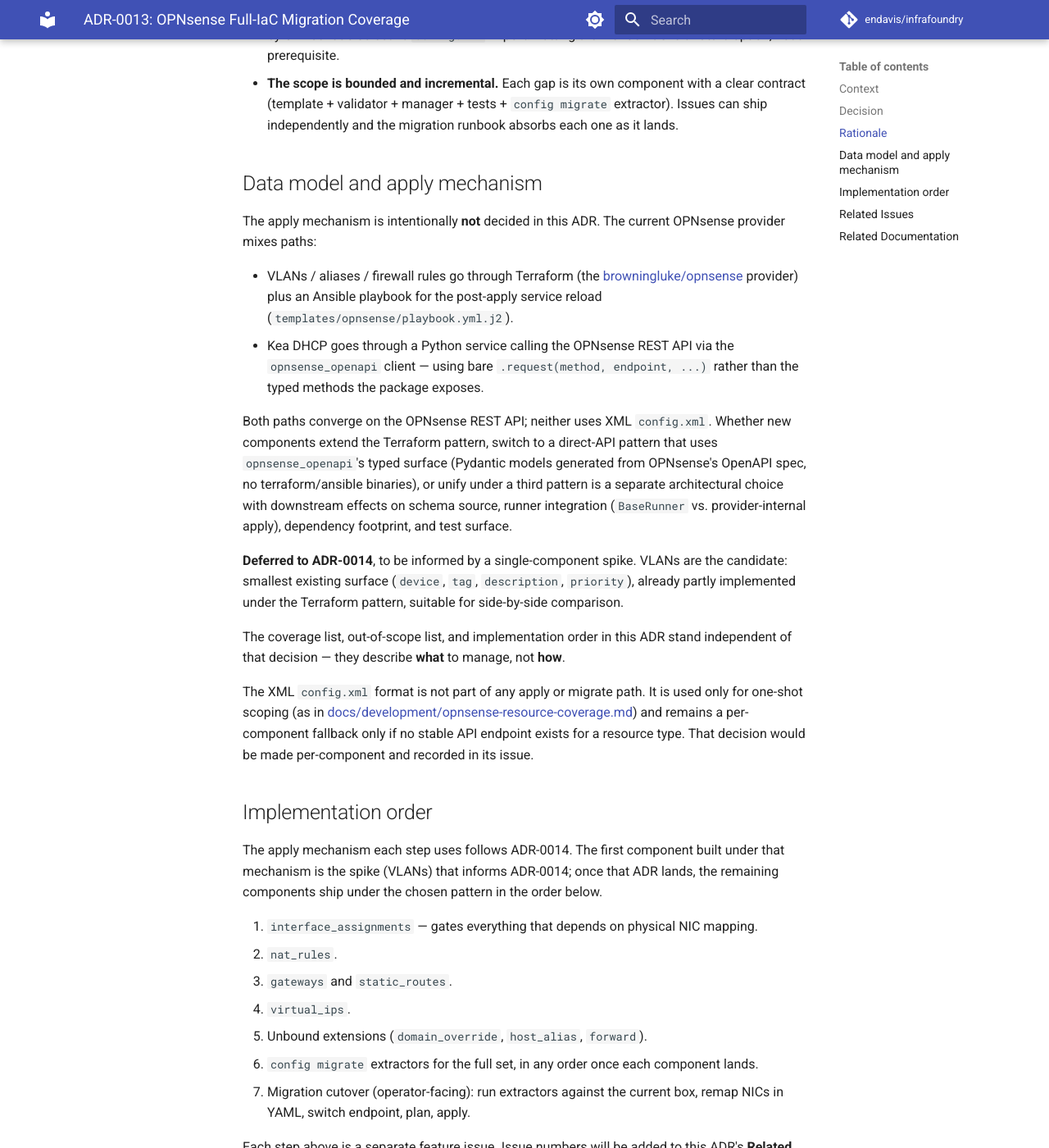
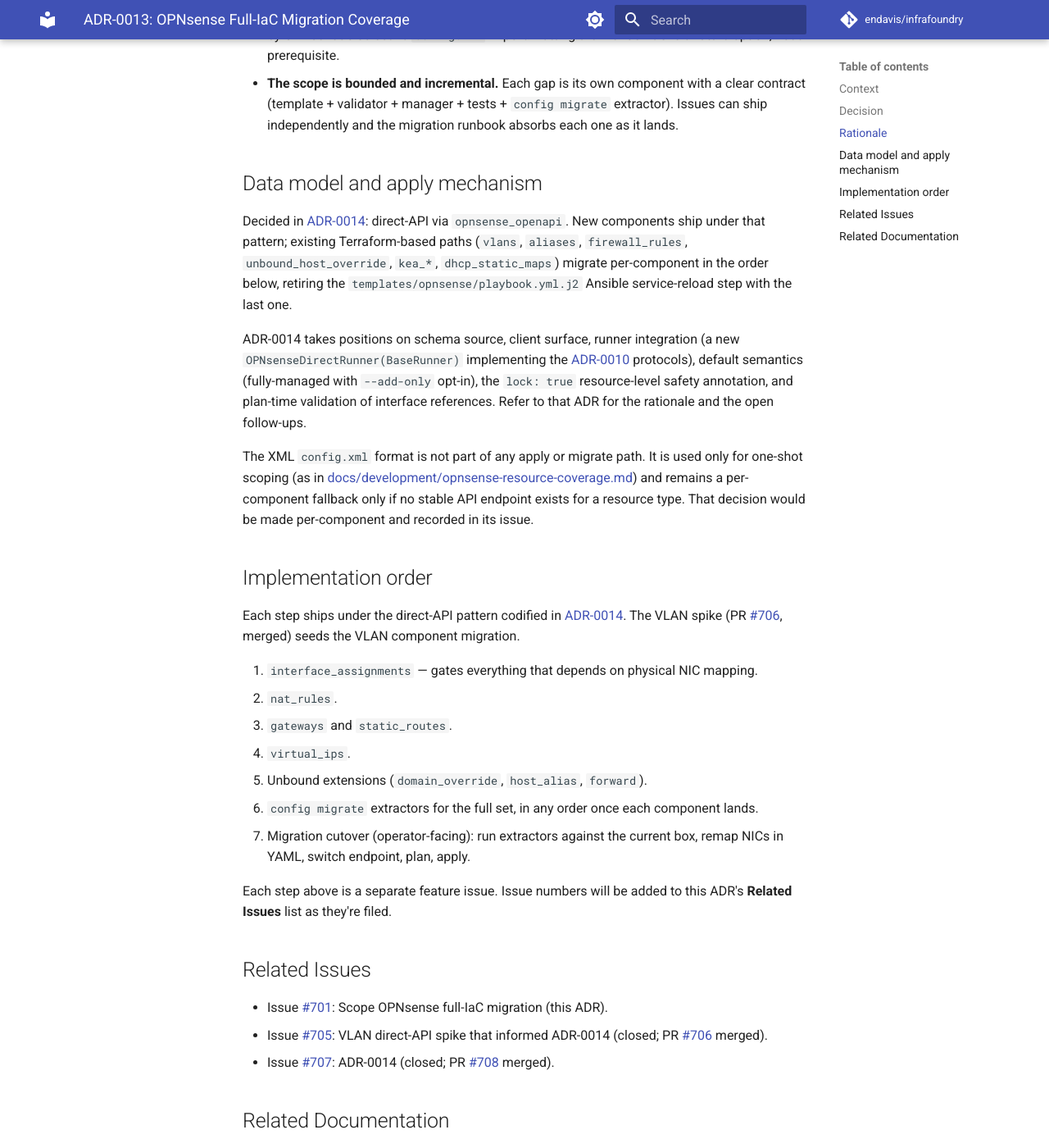
Before and after one commit to endavis/infrafoundry, an MkDocs documentation site: the page built from docs/decisions/0013-opnsense-full-iac-migration.md, in a window 1280 px wide and 1400 px high, scrolled down 2080 px. Shown: the whole window at 82% size. Built offline with MkDocs 1.6.1 and Material for MkDocs 9.7.7, drawn with Linux system fonts in a browser that asks for light colours; comment, search, counter and statistics services are not loaded; some of the changed text lies outside the part shown.

Commit message:
docs: take ADR-0013 off hold; reference ADR-0014 for apply mechanism
ADR-0014 has landed (PR #708, merges commit 2036694). Update ADR-0013's
"Data model and apply mechanism" section to reference ADR-0014 instead
of marking the choice as deferred. Tighten the Implementation order
intro to past tense (the spike has informed ADR-0014). Add cross-refs
to issue #705, issue #707, the spike findings doc, and ADR-0014 in the
Related Issues / Related Documentation sections.

No changes to scope, out-of-scope set, or implementation order — those
were always independent of the apply-mechanism decision.

Addresses #701

Co-Authored-By: Claude Opus 4.7 (1M context) <noreply@anthropic.com>

```diff
--- a/docs/decisions/0013-opnsense-full-iac-migration.md
+++ b/docs/decisions/0013-opnsense-full-iac-migration.md
@@ -49,22 +49,15 @@ ISC DHCP (`<dhcpd>`/`<dhcpdv6>`) is also out of scope going forward — Kea is t
 
 ## Data model and apply mechanism
 
-The apply mechanism is intentionally **not** decided in this ADR. The current OPNsense provider mixes paths:
+Decided in [ADR-0014](0014-opnsense-direct-api-apply-mechanism.md): direct-API via `opnsense_openapi`. New components ship under that pattern; existing Terraform-based paths (`vlans`, `aliases`, `firewall_rules`, `unbound_host_override`, `kea_*`, `dhcp_static_maps`) migrate per-component in the order below, retiring the `templates/opnsense/playbook.yml.j2` Ansible service-reload step with the last one.
 
-- VLANs / aliases / firewall rules go through Terraform (the [browningluke/opnsense](https://registry.terraform.io/providers/browningluke/opnsense/latest/docs) provider) plus an Ansible playbook for the post-apply service reload (`templates/opnsense/playbook.yml.j2`).
-- Kea DHCP goes through a Python service calling the OPNsense REST API via the `opnsense_openapi` client — using bare `.request(method, endpoint, ...)` rather than the typed methods the package exposes.
-
-Both paths converge on the OPNsense REST API; neither uses XML `config.xml`. Whether new components extend the Terraform pattern, switch to a direct-API pattern that uses `opnsense_openapi`'s typed surface (Pydantic models generated from OPNsense's OpenAPI spec, no terraform/ansible binaries), or unify under a third pattern is a separate architectural choice with downstream effects on schema source, runner integration (`BaseRunner` vs. provider-internal apply), dependency footprint, and test surface.
-
-**Deferred to ADR-0014**, to be informed by a single-component spike. VLANs are the candidate: smallest existing surface (`device`, `tag`, `description`, `priority`), already partly implemented under the Terraform pattern, suitable for side-by-side comparison.
-
-The coverage list, out-of-scope list, and implementation order in this ADR stand independent of that decision — they describe **what** to manage, not **how**.
+ADR-0014 takes positions on schema source, client surface, runner integration (a new `OPNsenseDirectRunner(BaseRunner)` implementing the [ADR-0010](0010-protocol-based-runner-interfaces.md) protocols), default semantics (fully-managed with `--add-only` opt-in), the `lock: true` resource-level safety annotation, and plan-time validation of interface references. Refer to that ADR for the rationale and the open follow-ups.
 
 The XML `config.xml` format is not part of any apply or migrate path. It is used only for one-shot scoping (as in [docs/development/opnsense-resource-coverage.md](../development/opnsense-resource-coverage.md)) and remains a per-component fallback only if no stable API endpoint exists for a resource type. That decision would be made per-component and recorded in its issue.
 
 ## Implementation order
 
-The apply mechanism each step uses follows ADR-0014. The first component built under that mechanism is the spike (VLANs) that informs ADR-0014; once that ADR lands, the remaining components ship under the chosen pattern in the order below.
+Each step ships under the direct-API pattern codified in [ADR-0014](0014-opnsense-direct-api-apply-mechanism.md). The VLAN spike (PR [#706](https://github.com/endavis/infrafoundry/pull/706), merged) seeds the VLAN component migration.
 
 1. `interface_assignments` — gates everything that depends on physical NIC mapping.
 2. `nat_rules`.
@@ -78,9 +71,13 @@ Each step above is a separate feature issue. Issue numbers will be added to this
 
 ## Related Issues
 
-- Issue [#701](https://github.com/endavis/infrafoundry/issues/701): Scope OPNsense full-IaC migration (this ADR)
+- Issue [#701](https://github.com/endavis/infrafoundry/issues/701): Scope OPNsense full-IaC migration (this ADR).
+- Issue [#705](https://github.com/endavis/infrafoundry/issues/705): VLAN direct-API spike that informed ADR-0014 (closed; PR [#706](https://github.com/endavis/infrafoundry/pull/706) merged).
+- Issue [#707](https://github.com/endavis/infrafoundry/issues/707): ADR-0014 (closed; PR [#708](https://github.com/endavis/infrafoundry/pull/708) merged).
 
 ## Related Documentation
 
+- [ADR-0014: OPNsense Direct-API Apply Mechanism](0014-opnsense-direct-api-apply-mechanism.md) — codifies the apply mechanism this ADR's implementation phase uses.
 - [OPNsense Provider Resource Coverage](../development/opnsense-resource-coverage.md) — current support matrix, gap list, and the box-to-box migration runbook template.
+- [OPNsense Direct-API VLAN Spike Findings](../development/opnsense-spike-vlan-findings.md) — load-bearing evidence ADR-0014 cites.
 - [Implementing Providers](../development/implementing-providers.md) — pattern guide each new component will follow.
```
